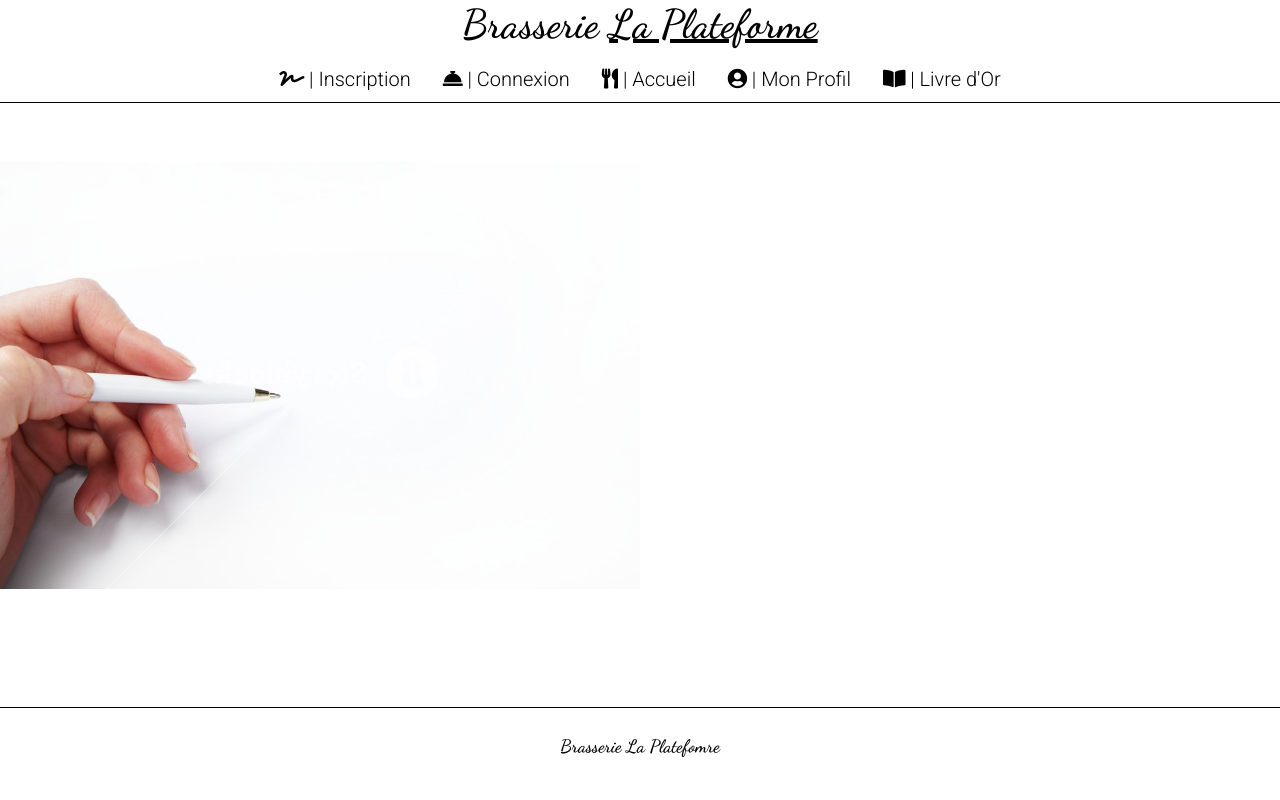
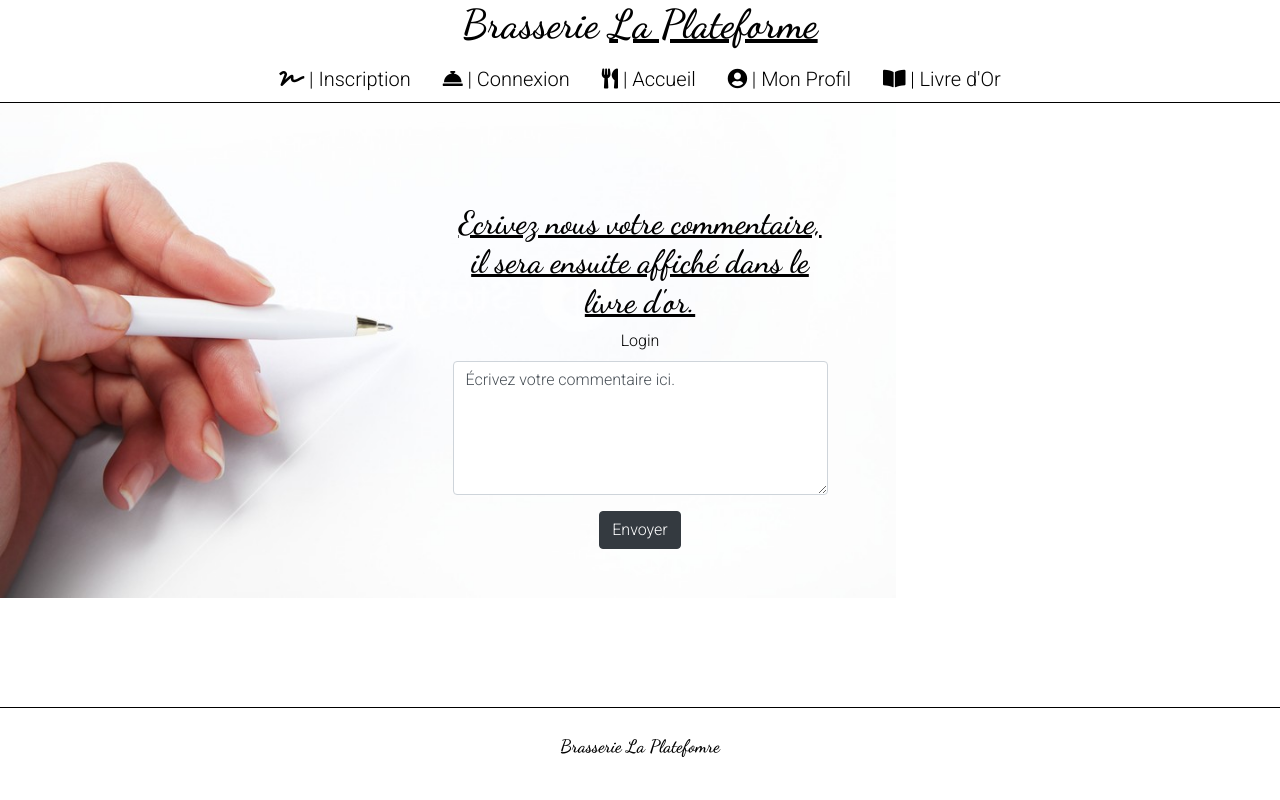
Before and after one commit to guillaume-grac/livre-or, a PHP site: page /php/commentaire.php in a window 1280 px wide. Run offline with PHP 8.4, Linux system fonts and the light colour scheme; the visitor is signed in with stand-in values (Sample User, id 1); some libraries are stand-ins or nearby versions.

Commit message:
Livre Or page commentaire et livre d'or a faire

```diff
--- a/css/commentaire.css
+++ b/css/commentaire.css
@@ -13,8 +13,7 @@ html{
 body{
     background-image: url(../images/pen-bg.jpg);
     background-repeat: no-repeat;
-    background-size: 50%;
-    background-position: 0% -50%;
+    background-size: 70%;
 }
 
 
--- a/php/commentaire.php
+++ b/php/commentaire.php
@@ -33,6 +33,27 @@
         </nav>
     </header>
     <main>
+        <?php
+            if (isset($_SESSION['login'])){
+                echo
+                '<section class="container-fluid">
+                    <form class="formulaire" method="post" action="commentaire.php">
+                        <section id="ins-text">
+                            <h2><span class="title"><u>Ecrivez nous votre commentaire, il sera ensuite affiché dans le livre d\'or.</u></span></h2>
+                        </section>
+                        <section class="form-group">
+                            <label for="login">Login</label>
+                            <textarea class="form-control" name="comment" rows="5">Écrivez votre commentaire ici.</textarea>
+                        </section>
+                        <button type="submit" name="update" class="btn btn-dark">Envoyer</button><br>
+                    </form>
+                </section>';
+            }
+
+            else{
+                echo '<section class="alert alert-danger text-center" role="alert">Vous devez être connecté pour poster un commentaire dans le livre d\'or : <a href="connexion.php" class="alert-link">Se connecter</a>.</section>';
+            }
+        ?>
     </main>
     <footer>
         <section class="text-center py-4">
```
Also changed, not shown: php/profil.php (+5 -6 lines).
